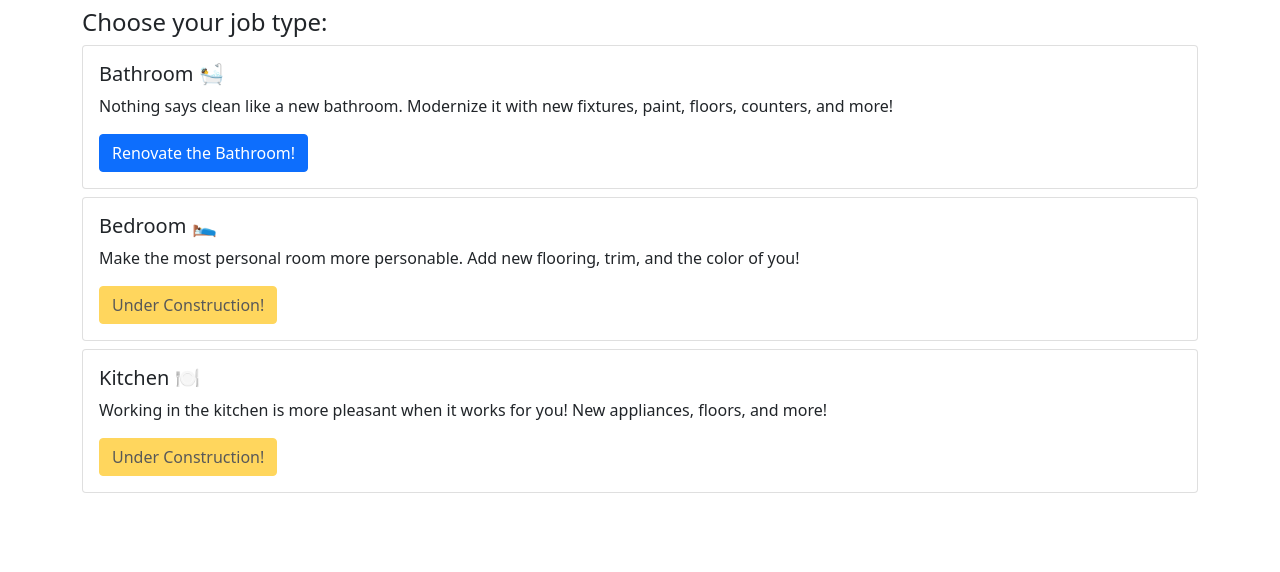
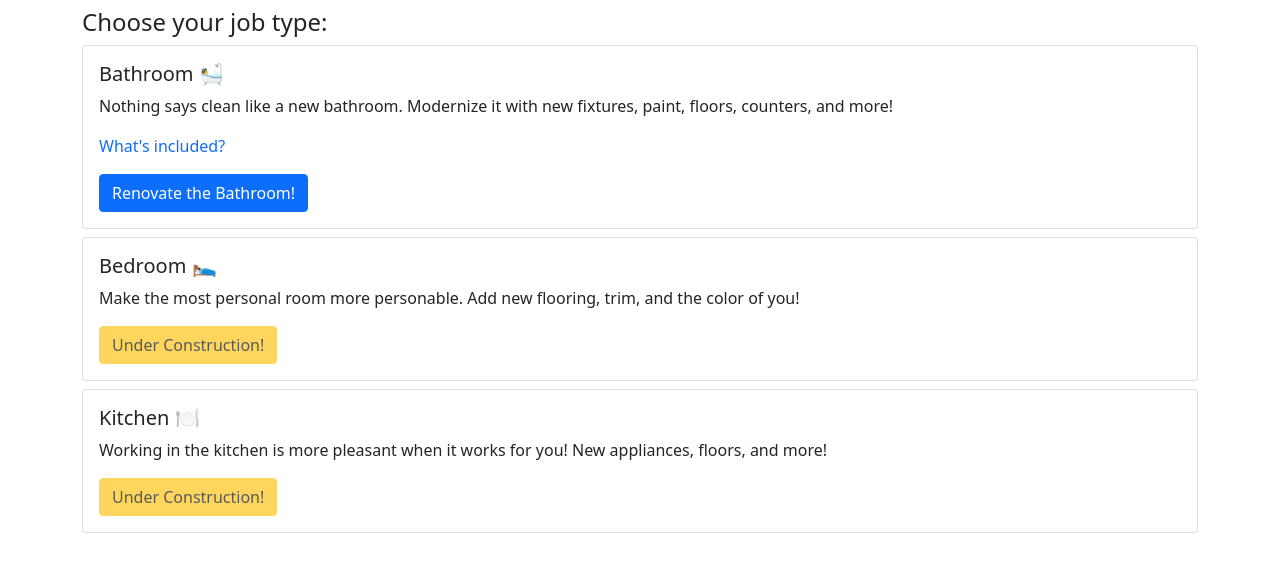
Before and after one commit to DrakeLambert/blue, a React app in the folder app/: page /quote/chooseJob in a window 1280 px wide. Shown: the top 572 px of the page. Built offline with nearby package versions, Linux system fonts and the light colour scheme.

Commit message:
Add included services description

```diff
--- /dev/null
+++ b/app/src/Components/IncludedServicesExpandableList.jsx
@@ -0,0 +1,15 @@
+import React from 'react'
+
+export default ({ serviceDescriptions, jobTypeName }) => <div className='mb-3'>
+	<a className='text-decoration-none' data-bs-toggle='collapse' data-bs-target={'#' + jobTypeName} aria-expanded='false' aria-controls={jobTypeName}>
+		What's included?
+	</a>
+	<div className='collapse' id={jobTypeName}>
+		<ul className='mb-0'>
+			{serviceDescriptions.map((description, i) => <li key={i}>
+				{description}
+			</li>
+			)}
+		</ul>
+	</div>
+</div>
--- a/app/src/Quote/ChooseJob/JobTypePicker.jsx
+++ b/app/src/Quote/ChooseJob/JobTypePicker.jsx
@@ -1,5 +1,6 @@
 import React from 'react'
 import FullWidthButton from '../../Components/FullWidthButton'
+import IncludedServicesExpandableList from '../../Components/IncludedServicesExpandableList'
 
 const JobTypePicker = ({ jobTypes, onSelect }) => {
 	if (!jobTypes) {
@@ -9,19 +10,41 @@ const JobTypePicker = ({ jobTypes, onSelect }) => {
 	}
 	return <>
 		<h4>Choose your job type:</h4>
-		{jobTypes.map(jobType =>
-			<div className='card mb-2' key={jobType.type}>
+		{jobTypes.map(jobType => <JobType jobType={jobType} onSelect={onSelect} key={jobType.type} />)}
+	</>
+}
+
+export default JobTypePicker
+
+const JobType = ({ jobType, onSelect }) => {
+
+	const includedServices = Array.isArray(jobType.includedServices)
+		? <IncludedServicesExpandableList serviceDescriptions={jobType.includedServices} jobTypeName={jobType.type} />
+		: null
+
+	return <div className='card mb-2'>
 		<div className='card-body'>
 			<h5 className='card-title'>{jobType.displayName} {jobType.emoji}</h5>
 			<p className='card-text'>{jobType.description}</p>
+			{includedServices}
 			{jobType.active
 				? <FullWidthButton variant='primary' onClick={_ => onSelect(jobType)}>Renovate the {jobType.displayName}!</FullWidthButton>
 				: <FullWidthButton variant='warning' disabled>Under Construction!</FullWidthButton>
 			}
 		</div>
 	</div>
-		)}
-	</>
 }
 
-export default JobTypePicker
+// const IncludedServices = ({ serviceDescriptions, jobTypeName }) => <div className='mb-3'>
+// 	<a className='text-decoration-none' data-bs-toggle='collapse' data-bs-target={'#' + jobTypeName} aria-expanded='false' aria-controls={jobTypeName}>
+// 		What's included?
+// 	</a>
+// 	<div className='collapse' id={jobTypeName}>
+// 		<ul className='mb-0'>
+// 			{serviceDescriptions.map((description, i) => <li key={i}>
+// 				{description}
+// 			</li>
+// 			)}
+// 		</ul>
+// 	</div>
+// </div>
--- a/app/src/Quote/ChooseJob/jobTypes.json
+++ b/app/src/Quote/ChooseJob/jobTypes.json
@@ -4,7 +4,16 @@
     "displayName": "Bathroom",
     "emoji": "🛀",
     "description": "Nothing says clean like a new bathroom. Modernize it with new fixtures, paint, floors, counters, and more!",
-    "active": true
+    "active": true,
+    "includedServices": [
+      "Repair of small sheetrock damages",
+      "New ceramic flooring",
+      "New paint",
+      "New vanity lights",
+      "New vanity counter top",
+      "New vanity fixtures",
+      "New soaker tub and fixtures with tile surround"
+    ]
   },
   {
     "type": "bedroom",
--- a/app/src/Quote/JobQuote/SuccessfulQuote.jsx
+++ b/app/src/Quote/JobQuote/SuccessfulQuote.jsx
@@ -1,7 +1,7 @@
 import React, { useCallback, useState } from 'react'
 import { useForm } from 'react-hook-form'
 import FullWidthButton from '../../Components/FullWidthButton'
-import Loader from '../../Components/Loader'
+import IncludedServicesExpandableList from '../../Components/IncludedServicesExpandableList'
 import lockInQuote from './LockInQuote'
 
 const currencyFormatter = new Intl.NumberFormat('en-US', { style: 'currency', currency: 'USD' })
@@ -31,10 +31,11 @@ export default props => {
 	const {
 		quote,
 		jobDetails,
-		onLockIn
+		onLockIn,
+		jobType
 	} = props
 
-	const jobType = jobDetails.jobType
+	const jobTypeName = jobDetails.jobType
 
 	const onSubmit = useCallback(formValues => {
 		const quoteInformation = {
@@ -53,19 +54,26 @@ export default props => {
 			.finally(() => {
 				setQuoteLockInLoading(false)
 			})
-	}, [quote, jobType, lockInQuote, setQuoteLockInLoading, onLockIn])
+	}, [quote, jobTypeName, lockInQuote, setQuoteLockInLoading, onLockIn])
 
 	const [quoteLockInLoading, setQuoteLockInLoading] = useState(false)
 
 	const formattedTotal = currencyFormatter.format(quote.total)
 
+	console.log(props)
+
+	const includedServices = Array.isArray(jobType.includedServices)
+		? <IncludedServicesExpandableList serviceDescriptions={jobType.includedServices} jobTypeName={jobTypeName} />
+		: null
+
 	return <>
-		<h4>Here's your {jobType} quote!</h4>
+		<h4>Here's your {jobTypeName} quote!</h4>
 		<div className='w-100 text-center my-4'>
 			<h1 >{formattedTotal}</h1>
 			<h5>We see 🛠 in your future!</h5>
 		</div>
 		<p>You'll pay {formattedTotal} to remodel your {quote.description}.</p>
+		{includedServices}
 		<p>This price includes all taxes and fees!</p>
 		<h5>Next:</h5>
 		<p>Get your free sample box and lock in your quote! We'll ship all of our top tier material choices to your doorstep within a week.</p>
--- a/app/src/Quote/JobQuote/index.jsx
+++ b/app/src/Quote/JobQuote/index.jsx
@@ -4,7 +4,7 @@ import FailedQuote from './FailedQuote'
 import getQuote from './GetQuote'
 import SuccessfulQuote from './SuccessfulQuote'
 
-export default ({ jobDetails, onLockIn }) => {
+export default ({ jobDetails, jobType, onLockIn }) => {
 	const [quote, setQuote] = useState()
 	useEffect(() => {
 		(async () => {
@@ -15,7 +15,7 @@ export default ({ jobDetails, onLockIn }) => {
 
 	switch (quote?.success) {
 		case true:
-			return <SuccessfulQuote quote={quote} jobDetails={jobDetails} onLockIn={onLockIn} />
+			return <SuccessfulQuote quote={quote} jobDetails={jobDetails} jobType={jobType} onLockIn={onLockIn} />
 		case false:
 			return <FailedQuote quote={quote} />
 		default:
--- a/app/src/Quote/index.jsx
+++ b/app/src/Quote/index.jsx
@@ -48,7 +48,7 @@ export default () => {
 		<Route path={path + routes.jobQuote}>
 			{jobDetails == null
 				? <Redirect to={url + routes.setJobDetails} />
-				: <JobQuote jobDetails={jobDetails} onLockIn={handleSubmitJobQuote} />}
+				: <JobQuote jobDetails={jobDetails} jobType={jobType} onLockIn={handleSubmitJobQuote} />}
 		</Route>
 
 		<Route path={path + routes.jobQuoteLockedIn}>
```
Lines whose indentation alone changed are shown as unchanged.
